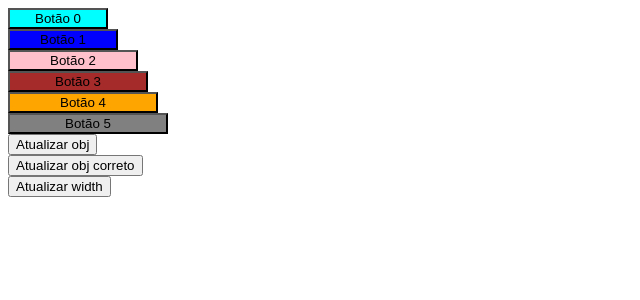
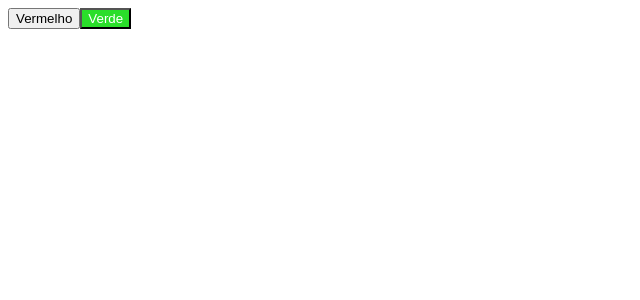
Before and after one commit to leticiareginajf/treinamento, an Angular app in the folder treinamento/: page / in a window 1280 px wide. Shown: the top 300 px of the page, without its empty margins (0-640 px from the left). Built offline with nearby package versions, Linux system fonts and the light colour scheme.

Commit message:
adicionando css

```diff
--- a/treinamento/src/app/app.component.css
+++ b/treinamento/src/app/app.component.css
@@ -0,0 +1,9 @@
+.red-button{
+    background-color: rgb(215,58,58);
+    color: white;
+}
+
+.green-button{
+    background-color: rgb(42,222,42);
+    color: white;
+}
--- a/treinamento/src/app/app.component.html
+++ b/treinamento/src/app/app.component.html
@@ -30,10 +30,7 @@
 <button (click)="onButtonClick()">Mudar Props</button>
 
 
--->
-
-
-
+----CSS BINDING-----
 
 <button style="width: 100px; background-color: aqua;">Botão 0</button>
 <br/>
@@ -53,3 +50,8 @@
 <button (click)="updateStyleObjCorrect()">Atualizar obj correto</button>
 <br/>
 <button (click)="updateWidth()">Atualizar width</button>
+
+-->
+
+<button [class.red-button]="false">Vermelho</button>
+<button [class.green-button]="true">Verde</button>
--- a/treinamento/src/app/app.component.ts
+++ b/treinamento/src/app/app.component.ts
@@ -7,32 +7,9 @@ import { Component } from '@angular/core';
 })
 export class AppComponent {
 
-  widthButton1 = '110px';
-  widthButton2 = 130;
-  styleObj = {
-    width: '160px',
-    backgroundColor: 'grey',
-  }
 
-  updateStyleObj(){
-    console.log('updateStyleObj');
-    this.styleObj.width = '170px';
-    this.styleObj.backgroundColor = 'lightblue';
-  }
 
-  updateStyleObjCorrect(){
-    console.log('updateStyleObjCorrect');
 
-    this.styleObj = {
-      width: '170px',
-      backgroundColor: 'lightblue'
-    };
-
-  }
-
-  updateWidth(){
-    this.widthButton2 = 200
-  }
 }
 
 
@@ -98,4 +75,35 @@ inputText = "Texto Inicial Alterado";
     this.buttonDisable = !this.buttonDisable;
   }
 
+
+  ---CSS BINDING----
+widthButton1 = '110px';
+  widthButton2 = 130;
+  styleObj = {
+    width: '160px',
+    backgroundColor: 'grey',
+  }
+
+  updateStyleObj(){
+    console.log('updateStyleObj');
+    this.styleObj.width = '170px';
+    this.styleObj.backgroundColor = 'lightblue';
+  }
+
+  updateStyleObjCorrect(){
+    console.log('updateStyleObjCorrect');
+
+    this.styleObj = {
+      width: '170px',
+      backgroundColor: 'lightblue'
+    };
+
+  }
+
+  updateWidth(){
+    this.widthButton2 = 200
+  }
+}
+
+
 */
```
